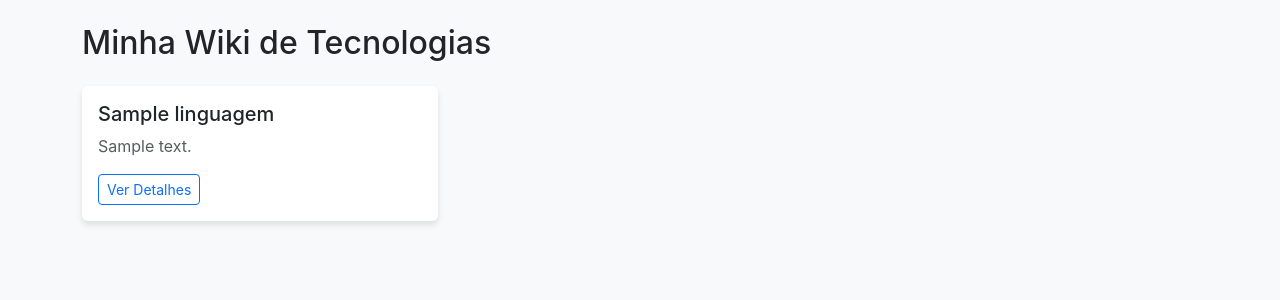
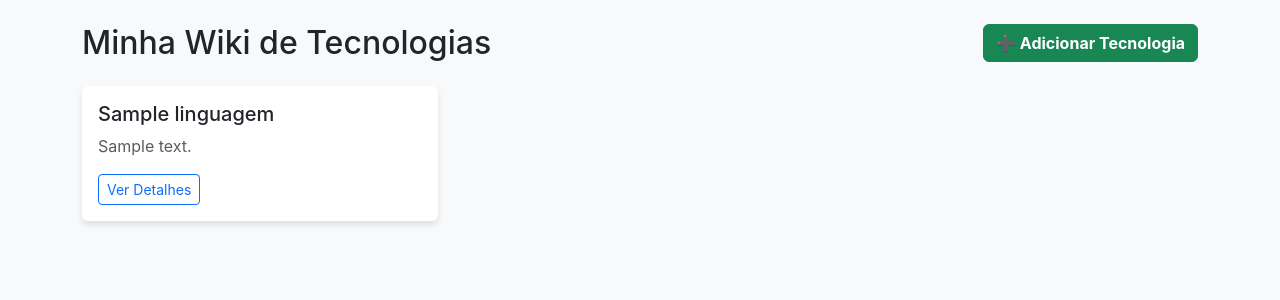
Before and after one commit to mariaszpc/techtrack, a Django app: page /wiki/ in a window 1280 px wide. Shown: the part 56-356 px from the top of the page. Run offline with Django 5.2, Linux system fonts and the light colour scheme; tables that the repository leaves empty hold one stand-in row (values such as "Sample post").

Commit message:
Criação do botão "adicionar tecnologia"

```diff
--- a/core/templates/core/linguagem_list.html
+++ b/core/templates/core/linguagem_list.html
@@ -1,7 +1,13 @@
 {% extends 'core/base.html' %}
 
 {% block content %}
-<h2 class="mb-4">Minha Wiki de Tecnologias</h2>
+<div class="d-flex justify-content-between align-items-center mb-4">
+    <h2 class="mb-0">Minha Wiki de Tecnologias</h2>
+    <a href="{% url 'linguagem_create' %}" class="btn btn-success fw-bold">
+        ➕ Adicionar Tecnologia
+    </a>
+</div>
+
 <div class="row">
     {% for lang in linguagens %}
     <div class="col-md-4 mb-4">
@@ -14,7 +20,9 @@
         </div>
     </div>
     {% empty %}
-    <p>Nenhuma tecnologia cadastrada ainda. Vá ao Admin!</p>
+    <div class="col-12">
+        <p class="text-muted">Nenhuma tecnologia cadastrada ainda. Clique no botão acima para inaugurar sua Wiki!</p>
+    </div>
     {% endfor %}
 </div>
 {% endblock %}
--- a/core/views.py
+++ b/core/views.py
@@ -27,3 +27,18 @@ class DashboardView(TemplateView):
         # Conta aplicações que não estejam com status "Negado" (etapa do funil)
         context['aplicacoes_ativas'] = Aplicacao.objects.exclude(etapa_atual='Proposta').count()
         return context
+
+from django.views.generic.edit import CreateView
+from django.urls import reverse_lazy
+
+class LinguagemCreateView(CreateView):
+    model = Linguagem
+    template_name = 'core/linguagem_form.html'
+    # Quais campos vão aparecer no formulário da tela:
+    fields = [
+        'titulo', 'aliases', 'descricao_breve', 'conteudo', 'referencias',
+        'link_oficial', 'link_documentacao', 'nivel_abstracao',
+        'modo_execucao', 'tipagem', 'paradigmas'
+    ]
+    # Para onde ir depois de salvar? Volta para a lista!
+    success_url = reverse_lazy('linguagem_list')
--- a/techtrack/urls.py
+++ b/techtrack/urls.py
@@ -1,6 +1,6 @@
 from django.contrib import admin
 from django.urls import path
-from core.views import LinguagemListView, LinguagemDetailView, DashboardView
+from core.views import LinguagemListView, LinguagemDetailView, DashboardView, LinguagemCreateView
 
 urlpatterns = [
     # Rota do Painel Administrativo
@@ -9,7 +9,9 @@ urlpatterns = [
     # Rota inicial vazia apontando para o Dashboard:
     path('', DashboardView.as_view(), name='dashboard'),
 
-    # Rotas da Wiki
+# Rotas da Wiki
     path('wiki/', LinguagemListView.as_view(), name='linguagem_list'),
+    # A rota de criação deve vir ANTES da rota de detalhe
+    path('wiki/nova/', LinguagemCreateView.as_view(), name='linguagem_create'),
     path('wiki/<int:pk>/', LinguagemDetailView.as_view(), name='linguagem_detail'),
 ]
```
Also changed, not shown: core/templates/core/linguagem_form.html (added, +24 -0 lines).
